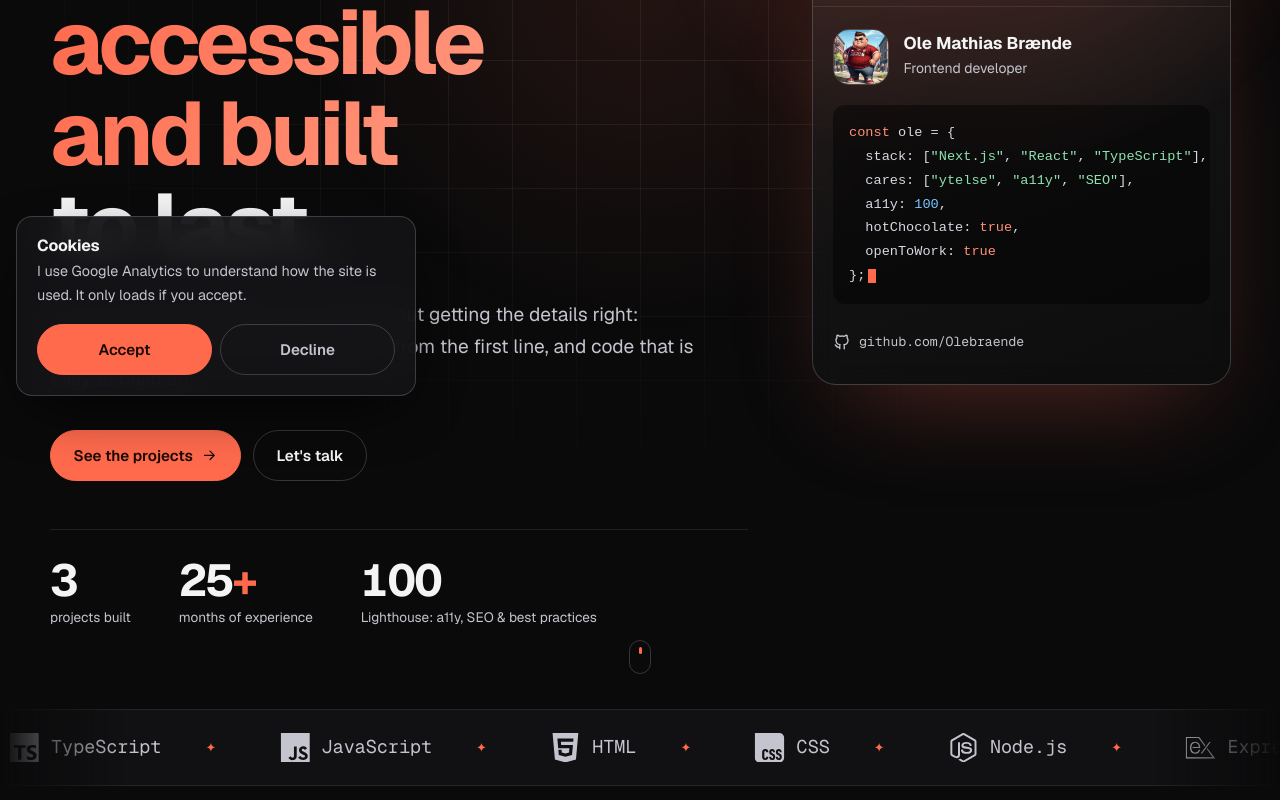
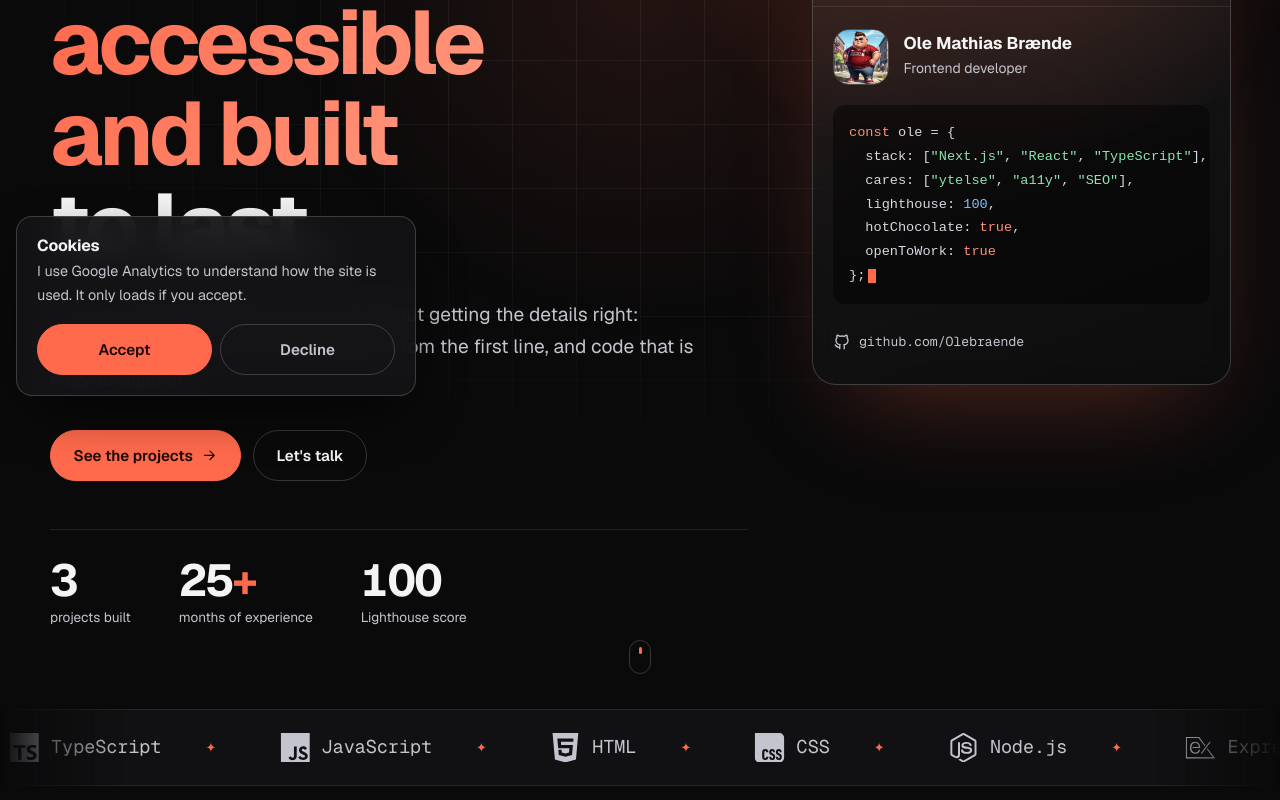
Before and after one commit to Olebraende/portfolio-olebrande, a Next.js app: page /en in a window 1280 px wide. Shown: the part 388-1188 px from the top of the page. Built offline with nearby package versions, Linux system fonts and the light colour scheme.

Commit message:
Simplify Lighthouse label in hero

```diff
--- a/components/HeroCard.tsx
+++ b/components/HeroCard.tsx
@@ -30,7 +30,7 @@ function CodeSnippet() {
           {'  '}cares: [<s>&quot;ytelse&quot;</s>, <s>&quot;a11y&quot;</s>, <s>&quot;SEO&quot;</s>],
         </span>
         <span className={styles.l} style={lineStyle(3)}>
-          {'  '}a11y: <em>100</em>,
+          {'  '}lighthouse: <em>100</em>,
         </span>
         <span className={styles.l} style={lineStyle(4)}>
           {'  '}hotChocolate: <b>true</b>,
--- a/dictionaries/en.ts
+++ b/dictionaries/en.ts
@@ -43,7 +43,7 @@ export const en: Dictionary = {
     stats: {
       projects: 'projects built',
       months: 'months of experience',
-      lighthouse: 'Lighthouse: a11y, SEO & best practices',
+      lighthouse: 'Lighthouse score',
     },
   },
   stack: {
--- a/dictionaries/no.ts
+++ b/dictionaries/no.ts
@@ -41,7 +41,7 @@ export const no = {
     stats: {
       projects: 'prosjekter bygget',
       months: 'måneder med erfaring',
-      lighthouse: 'Lighthouse: UU, SEO og beste praksis',
+      lighthouse: 'Lighthouse-score',
     },
   },
   stack: {
```
